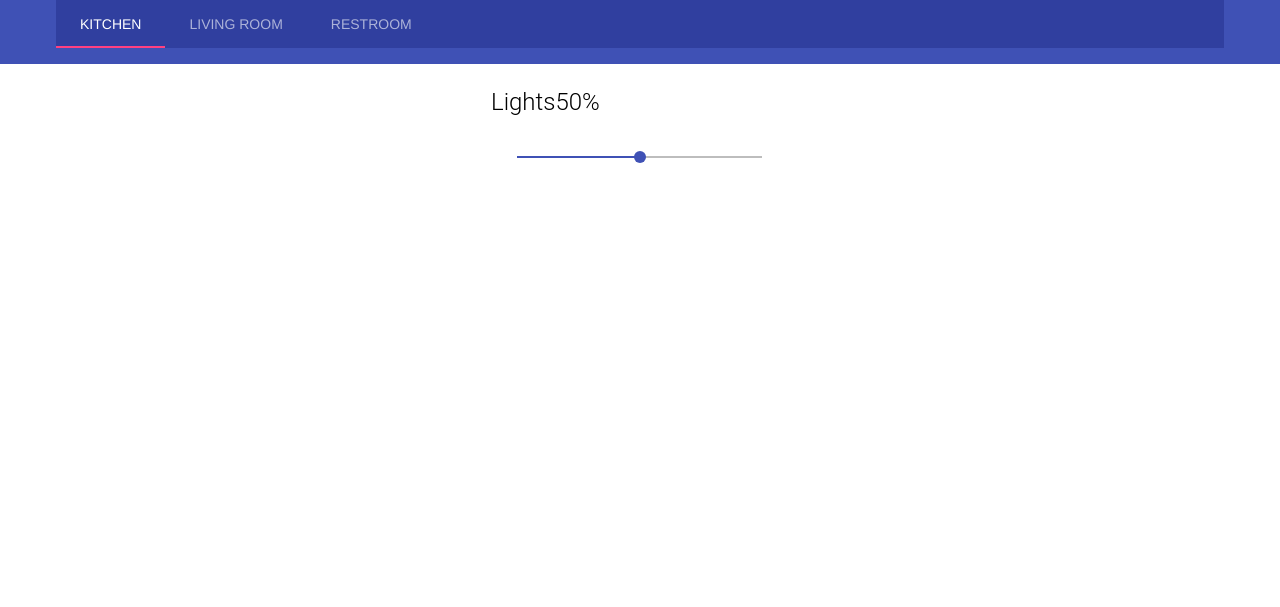
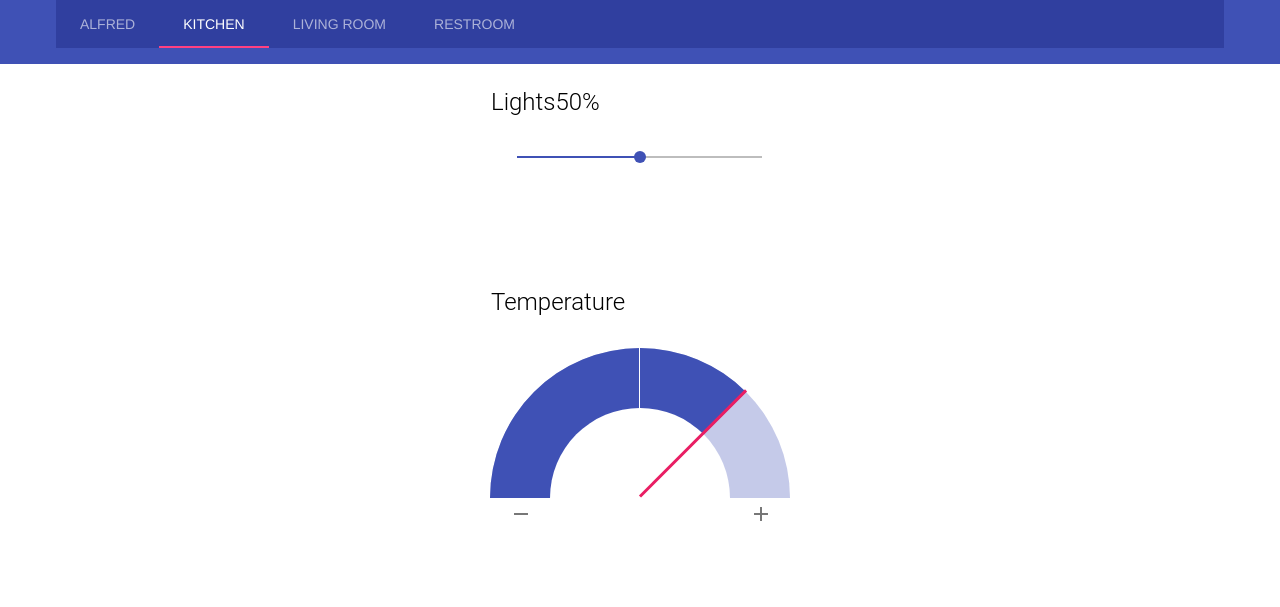
Before and after one commit to melonmanchan/smart-home-web-mockup, a website: page app/index.html in a window 1280 px wide. Drawn offline with nearby package versions, Linux system fonts and the light colour scheme; files that its build step writes are made by us from their sources.

Commit message:
Add temperature gauge

```diff
--- a/app/index.html
+++ b/app/index.html
@@ -14,6 +14,7 @@
         <div class="mdl-layout mdl-js-layout mdl-layout--fixed-header">
             <header class="mdl-layout__header mdl-layout__header--scroll mdl-color--primary">
                 <div class="mdl-layout__tab-bar mdl-js-ripple-effect mdl-color--primary-dark">
+                    <a href="#alfred" class="mdl-layout__tab">Alfred</a>
                     <a href="#kitchen" class="mdl-layout__tab is-active">Kitchen</a>
                     <a href="#livingroom" class="mdl-layout__tab">Living Room</a>
                     <a href="#restroom" class="mdl-layout__tab">Restroom</a>
@@ -21,6 +22,11 @@
             </header>
             <main class="mdl-layout__content mdl-grid">
 
+                <!-- Alfred -->
+                <div class="mdl-layout__tab-panel" id="alfred">
+                </div>
+
+                <!-- Kitchen -->
                 <div class="mdl-layout__tab-panel is-active" id="kitchen">
                     <div class="lights card-component kitchen-light-card mdl-card">
                         <div class="mdl-card__title lights-wrapper">
@@ -32,7 +38,39 @@
                             min="0" max="100">
                         </div>
                     </div>
+
+                    <div class="mdl-card temperature-card card-component">
+                        <div class="mdl-card__title">
+                            <h2 class="mdl-card__title-text">Temperature</h2>
+                        </div>
+                        <div class="mdl-card__supporting-text">
+                            <div class="gauge gauge--liveupdate" id="kitchenTemp">
+                                <div class="gauge__container">
+                                    <div class="gauge__marker"></div>
+                                    <div class="gauge__background"></div>
+                                    <div class="gauge__center"></div>
+                                    <div class="gauge__data"></div>
+                                    <div class="gauge__needle"></div>
+                                </div>
+                                <div class="gauge__labels mdl-typography__headline">
+                                    <span class="gauge__label--low">
+                                        <button class="neg-button mdl-button mdl-js-button mdl-button--icon">
+                                            <i class="material-icons">remove</i>
+                                        </button>
+                                    </span>
+                                    <span class="gauge__label--spacer"></span>
+                                    <span class="gauge__label--high">
+                                        <button class="plus-button mdl-button mdl-js-button mdl-button--icon">
+                                            <i class="material-icons">add</i>
+                                        </button>
+                                    </span>
+                                </div>
+                            </div>
+                        </div>
+                    </div>
                 </div>
+
+                <!-- Livingroom -->
                 <div class="mdl-layout__tab-panel" id="livingroom">
                     <div class="lights card-component livingroom-light-card mdl-card">
                         <div class="mdl-card__title lights-wrapper">
@@ -46,6 +84,7 @@
                     </div>
                 </div>
 
+                <!-- Restroom -->
                 <div class="mdl-layout__tab-panel" id="restroom">
                     <div class="lights card-component restroom-light-card mdl-card">
                         <div class="mdl-card__title lights-wrapper">
--- /dev/null
+++ b/app/js/kitchen.js
@@ -0,0 +1,34 @@
+$(document).ready(function () {
+    var gauge = new Gauge(document.getElementById('kitchenTemp'));
+    var currentGauge = 0.75;
+    gauge.value(currentGauge);
+
+    var plusButton = $('#kitchen .plus-button');
+    var negButton = $('#kitchen .neg-button');
+
+    plusButton.on('click', function(event) {
+        if (currentGauge >= 1) return;
+        currentGauge += 0.05
+        gauge.value(currentGauge);
+
+        if (currentGauge >= 1)  {
+            $(this).attr('disabled', true);
+        } else {
+            negButton.attr('disabled', false);
+        }
+    });
+
+    negButton.on('click', function(event) {
+        if (currentGauge <= 0) return;
+
+        currentGauge -= 0.05
+        gauge.value(currentGauge);
+
+        if (currentGauge <= 0)  {
+            $(this).attr('disabled', true);
+        } else {
+            plusButton.attr('disabled', false);
+        }
+
+    });
+});
--- /dev/null
+++ b/app/js/livingroom.js
@@ -0,0 +1,3 @@
+$(document).ready(function () {
+
+});
--- /dev/null
+++ b/app/js/material-gauge.js
@@ -0,0 +1,67 @@
+// #### Gauge
+
+// The Gauge object encapsulates the behavior
+// of simple gauge. Most of the implementation
+// is in the CSS rules, but we do have a bit
+// of JavaScript to set or read the gauge value
+
+function Gauge(el) {
+
+    // ##### Private Properties and Attributes
+
+    var element,      // Containing element for the info component
+        data,         // `.gauge__data` element
+        needle,       // `.gauge__needle` element
+        value = 0.0,  // Current gauge value from 0 to 1
+        prop;         // Style for transform
+
+    // ##### Private Methods and Functions
+
+    var setElement = function(el) {
+        // Keep a reference to the various elements and sub-elements
+        element = el;
+        data = element.querySelector(".gauge__data");
+        needle = element.querySelector(".gauge__needle");
+    };
+
+    var setValue = function(x) {
+        value = x;
+        var turns = -0.5 + (x * 0.5);
+        data.style[prop] = "rotate(" + turns + "turn)";
+        needle.style[prop] = "rotate(" + turns + "turn)";
+    };
+
+    // ##### Object to be Returned
+
+    function exports() { };
+
+    // ##### Public API Methods
+
+    exports.element = function(el) {
+        if (!arguments.length) { return element; }
+        setElement(el);
+        return this;
+    };
+
+    exports.value = function(x) {
+        if (!arguments.length) { return value; }
+        setValue(x);
+        return this;
+    };
+
+    // ##### Initialization
+
+    var body = document.getElementsByTagName("body")[0];
+    ["webkitTransform", "mozTransform", "msTransform", "oTransform", "transform"].
+        forEach(function(p) {
+            if (typeof body.style[p] !== "undefined") { prop = p; }
+        }
+    );
+
+    if (arguments.length) {
+        setElement(el);
+    }
+
+    return exports;
+
+};
--- /dev/null
+++ b/app/js/restroom.js
@@ -0,0 +1,3 @@
+$(document).ready(function () {
+
+});
--- /dev/null
+++ b/app/scss/material-gauge.css
@@ -0,0 +1,192 @@
+/*
+ * #### Gauge Component
+ *
+ * The standard markup for the component is:
+ *
+ *      <div class="gauge">
+ *          <div class="gauge__container">
+ *              <div class="gauge__marker"></div>
+ *              <div class="gauge__background"></div>
+ *              <div class="gauge__center"></div>
+ *              <div class="gauge__data"></div>
+ *              <div class="gauge__needle"></div>
+ *          </div>
+ *          <div class="gauge__labels">
+ *              <span class="gauge__label--low">No</span>
+ *              <span class="gauge__label--spacer"></span>
+ *              <span class="gauge__label--high">Yes</span>
+ *          </div>
+ *      </div>
+ */
+
+/*
+ * First define all of the relevant rules that aren't dependent
+ * on the size of the gauge. We want to collect the size-depenent
+ * rules in one place to make it easier to adjust the size.
+ */
+
+.gauge {
+    position: relative;
+}
+
+.gauge__container {
+	margin: 0;
+	padding: 0;
+	position: absolute;
+	left: 50%;
+	overflow: hidden;
+	text-align: center;
+	-webkit-transform: translateX(-50%);
+	   -moz-transform: translateX(-50%);
+	    -ms-transform: translateX(-50%);
+	     -o-transform: translateX(-50%);
+	        transform: translateX(-50%);
+}
+
+.gauge__background {
+	z-index: 0;
+	position: absolute;
+	background-color: #C5CAE9;
+	top: 0;
+	border-radius: 300px 300px 0 0;
+}
+
+.gauge__data {
+	z-index: 1;
+	position: absolute;
+	background-color: #3F51B5;
+	margin-left: auto;
+	margin-right: auto;
+	border-radius: 300px 300px 0 0;
+    -webkit-transform-origin: center bottom;
+       -moz-transform-origin: center bottom;
+        -ms-transform-origin: center bottom;
+         -o-transform-origin: center bottom;
+            transform-origin: center bottom;
+}
+
+.gauge__center {
+	z-index: 2;
+	position: absolute;
+	background-color: #fff;
+	margin-right: auto;
+	border-radius: 300px 300px 0 0;
+}
+
+.gauge__marker {
+    z-index: 3;
+    background-color: #fff;
+    position: absolute;
+    width: 1px;
+}
+
+.gauge__needle {
+    z-index: 4;
+    background-color: #E91E63;
+    height: 3px;
+    position: absolute;
+    -webkit-transform-origin: left center;
+       -moz-transform-origin: left center;
+        -ms-transform-origin: left center;
+         -o-transform-origin: left center;
+            transform-origin: left center;
+}
+
+.gauge__labels {
+    display: table;
+    margin: 0 auto;
+    position: relative;
+}
+
+.gauge__label--low {
+    display: table-cell;
+    text-align: center;
+}
+
+.gauge__label--spacer {
+    display: table-cell;
+}
+
+.gauge__label--high {
+    display: table-cell;
+    text-align: center;
+}
+
+/*
+ * Now define the rules that depend on the size of
+ * the gauge. We start with sizing for a small mobile
+ * device.
+ */
+
+.gauge { height: calc(120px + 3em); }
+.gauge__container { width: 240px; height: 120px; }
+.gauge__marker { height: 120px; left: 119.5px; }
+.gauge__background { width: 240px; height: 120px; }
+.gauge__center { width: 144px; height: 72px; top: 48px; margin-left: 48px; }
+.gauge__data { width: 240px; height: 120px; }
+.gauge__needle { left: 120px; top: 117px; width: 120px; }
+.gauge__labels { top: 120px; width: 240px; }
+.gauge__label--low { width: 48px; }
+.gauge__label--spacer { width: 144px; }
+.gauge__label--high { width: 48px; }
+
+/*
+ * Increase the gauge size slightly on larger viewports.
+ */
+
+ @media only screen and (min-width: 400px) {
+    .gauge { height: calc(150px + 3em); }
+    .gauge__container { width: 300px; height: 150px; }
+    .gauge__marker { height: 150px; left: 149.5px; }
+    .gauge__background { width: 300px; height: 150px; }
+    .gauge__center { width: 180px; height: 90px; top: 60px; margin-left: 60px; }
+    .gauge__data { width: 300px; height: 150px; }
+    .gauge__needle { left: 150px; top: 147px; width: 150px; }
+    .gauge__labels { top: 150px; width: 300px; }
+    .gauge__label--low { width: 60px; }
+    .gauge__label--spacer { width: 180px; }
+    .gauge__label--high { width: 60px; }
+}
+
+/*
+ * As an option, the `gauge--liveupdate` class can be added
+ * to the main gauge element. When this class is present,
+ * we add a transition that animates any changes to the gauge
+ * value. Currently, the app does not use this option because
+ * all the inputs that can change gauge values are present
+ * on tab panels that are different from the gauge itself.
+ * Therefore, users won't be able to see any gauge changes
+ * when they make input changes. The code is available, though,
+ * should this change.
+ */
+
+.gauge--liveupdate .gauge__data,
+.gauge--liveupdate .gauge__needle {
+    -webkit-transition: all 1s ease-in-out;
+       -moz-transition: all 1s ease-in-out;
+        -ms-transition: all 1s ease-in-out;
+         -o-transition: all 1s ease-in-out;
+            transition: all 1s ease-in-out;
+}
+
+/*
+ * For a given gauge value, x, ranging from 0.0 to 1.0, set
+ * the `transform: rotate()` property according to the
+ * following equation: `-0.5 + 0.5x turns` The default
+ * properties below represent an x value of 0.
+ */
+
+.gauge__data {
+    -webkit-transform: rotate(-.50turn);
+       -moz-transform: rotate(-.50turn);
+        -ms-transform: rotate(-.50turn);
+         -o-transform: rotate(-.50turn);
+            transform: rotate(-.50turn);
+}
+.gauge__needle {
+    -webkit-transform: rotate(-.50turn);
+       -moz-transform: rotate(-.50turn);
+        -ms-transform: rotate(-.50turn);
+         -o-transform: rotate(-.50turn);
+            transform: rotate(-.50turn);
+}
--- a/app/scss/page.scss
+++ b/app/scss/page.scss
@@ -5,8 +5,14 @@ body {
 
 .card-component {
     transition: all 0.3s cubic-bezier(.25,.8,.25,1);
-      box-shadow: 0 1px 3px rgba(0,0,0,0.12), 0 1px 2px rgba(0,0,0,0.24);
+     box-shadow: 0 1px 3px rgba(0,0,0,0.12), 0 1px 2px rgba(0,0,0,0.24);
+     margin: 20px;
+}
 
+.temperature-card {
+    .mdl-button {
+        margin-top: 5px;
+    }
 }
 
 .card-component.lights {
```
